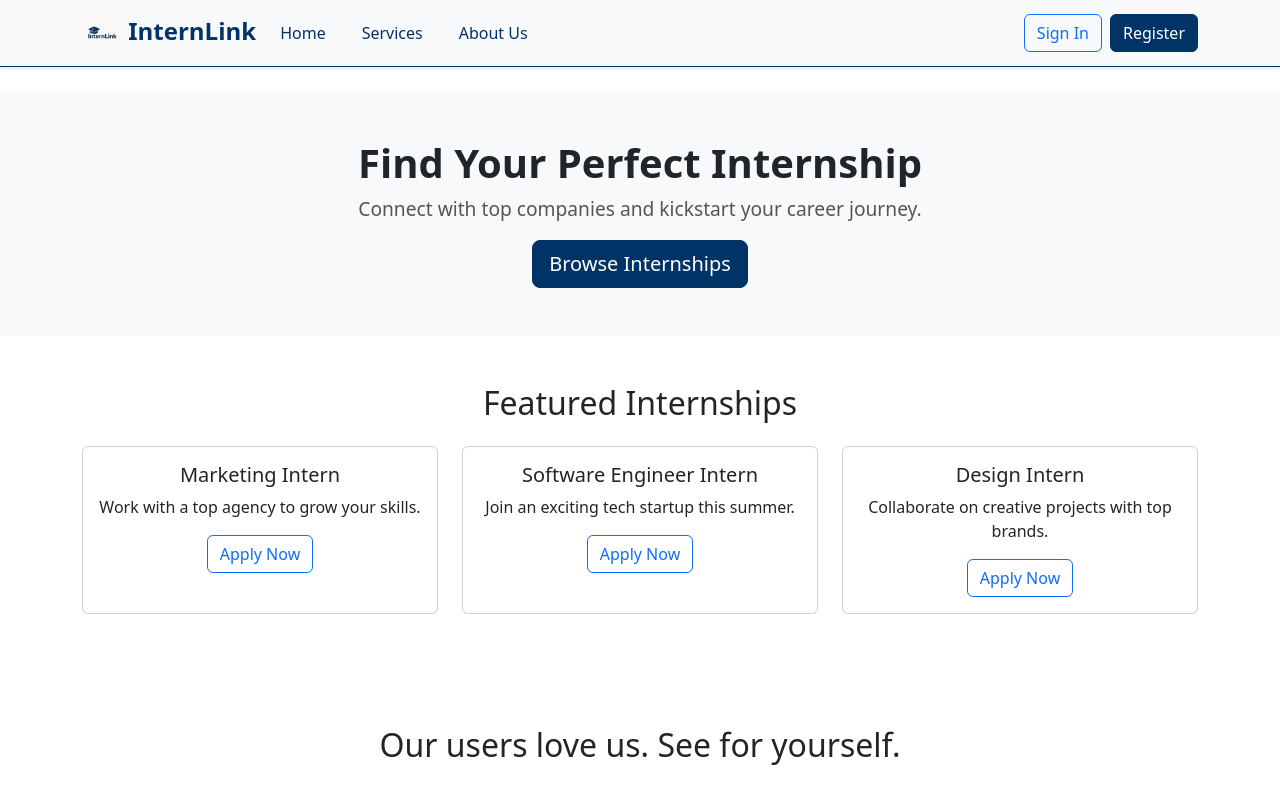
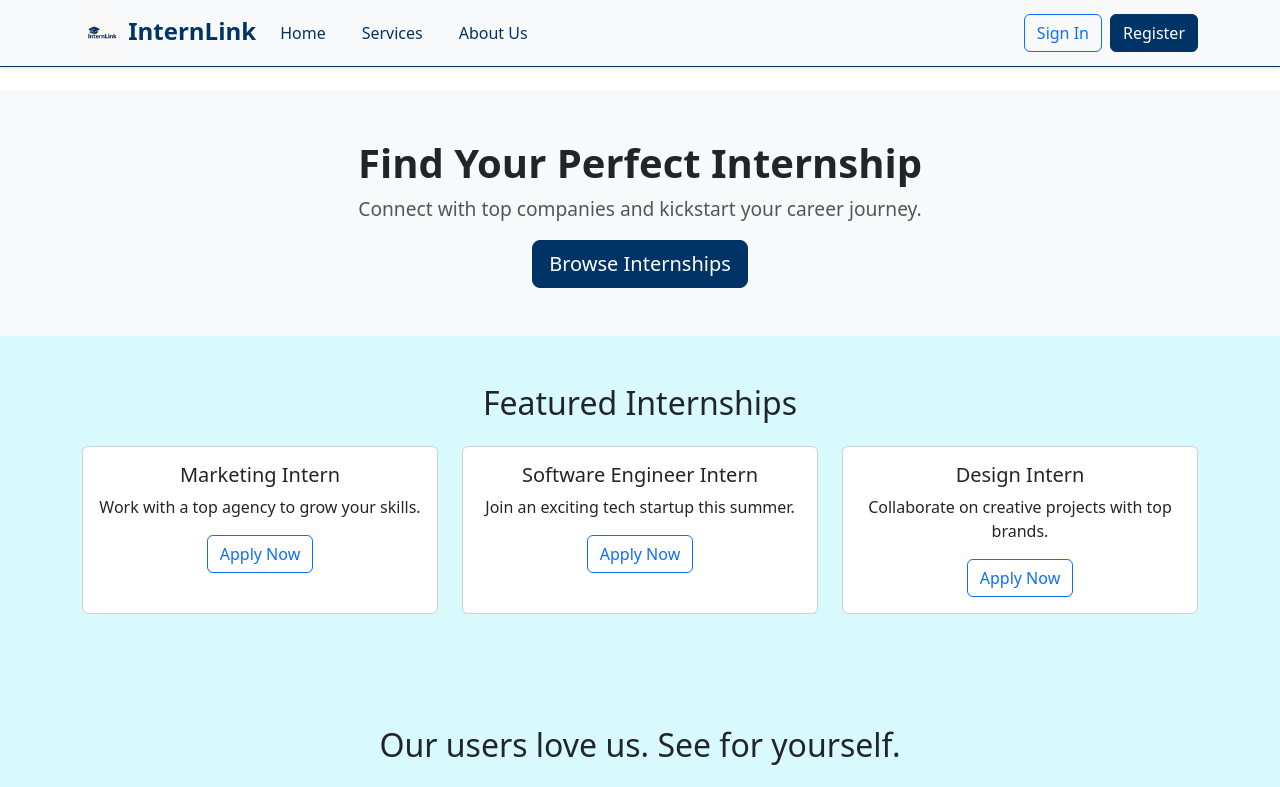
Before and after one commit to Omar-AbuShaheen/internlink, a React (Create React App) app: page / in a window 1280 px wide. Shown: the top 787 px of the page. Built offline with nearby package versions, Linux system fonts and the light colour scheme.

Commit message:
Update HomePage styles with new background and footer colors

```diff
--- a/src/styles/HomePage.css
+++ b/src/styles/HomePage.css
@@ -1,3 +1,10 @@
+.homepage {
+  background-color: #D8FAFD;
+  min-height: 100vh;
+  display: flex;
+  flex-direction: column;
+}
+
 .hero-section {
   background-color: #f8f9fa;
   padding: 50px 0;
@@ -22,7 +29,8 @@
 }
 
 footer {
-  background-color: #343a40;
+  background-color: #001871;  /* updated from #343a40 */
   color: #fff;
   padding: 20px 0;
+  margin-top: auto;
 }
```
